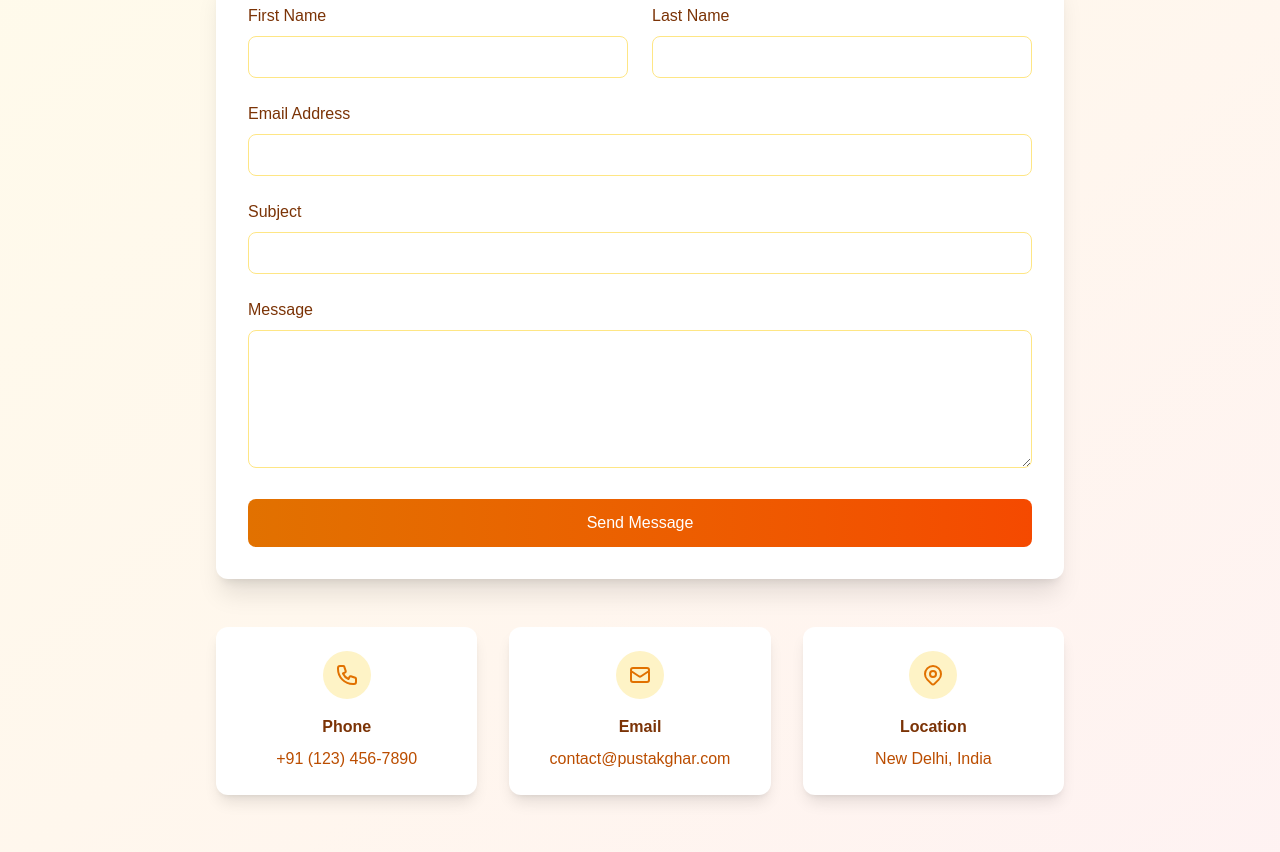
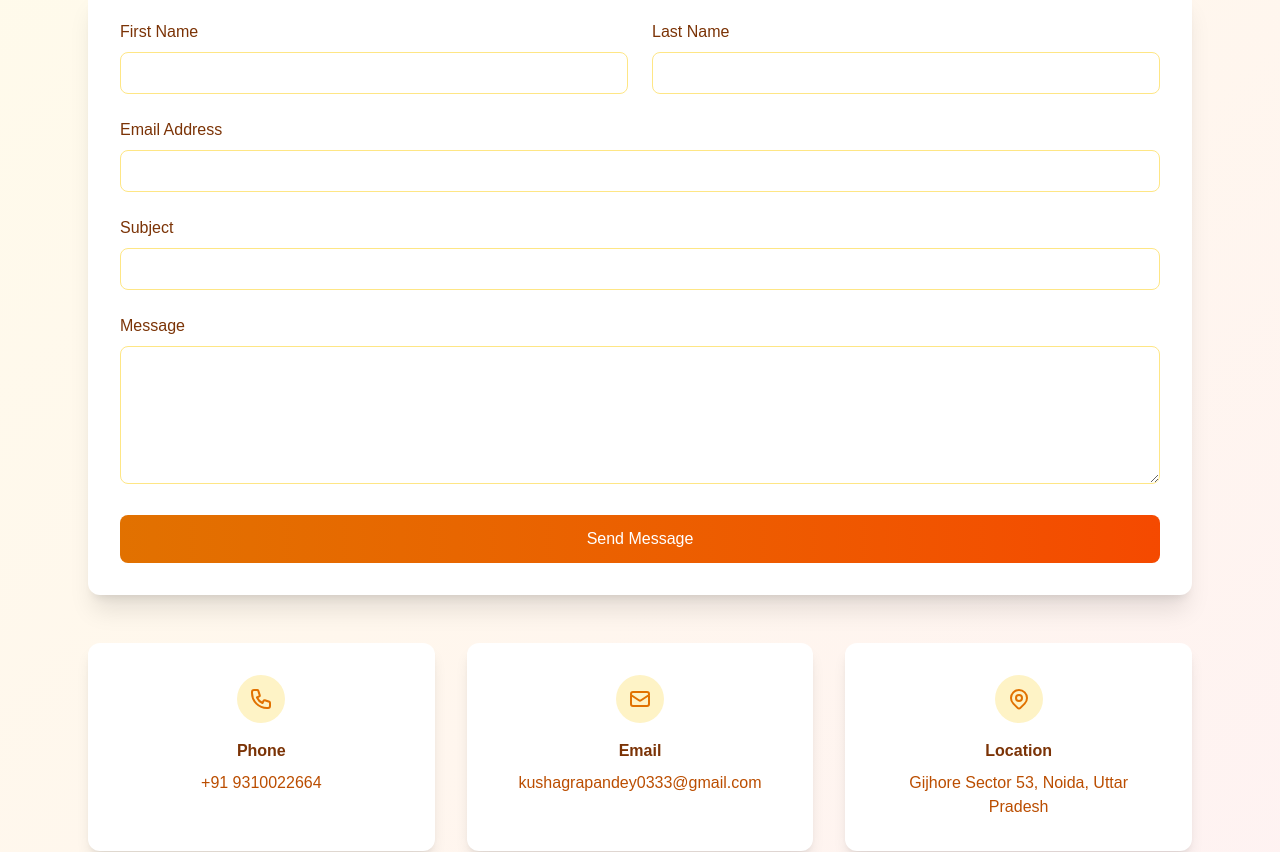
Before and after one commit to kushagra0333/pustak-ghar, a Next.js app: page /contact in a window 1280 px wide. Shown: the part 220-1072 px from the top of the page. Built offline with nearby package versions, Linux system fonts and the light colour scheme; no server answers.

Commit message:
all fixed

```diff
--- a/app/contact/page.js
+++ b/app/contact/page.js
@@ -1,30 +1,91 @@
 'use client'
-import React from 'react'
+import React, { useState, useEffect } from 'react'
+import emailjs from '@emailjs/browser'
 
 const ContactPage = () => {
-  const handleSubmit = (e) => {
+  useEffect(() => {
+    emailjs.init(process.env.NEXT_PUBLIC_EMAILJS_PUBLIC_KEY)
+  }, [])
+
+  const [formData, setFormData] = useState({
+    firstName: '',
+    lastName: '',
+    email: '',
+    subject: '',
+    message: ''
+  })
+  const [status, setStatus] = useState('')
+
+  const handleChange = (e) => {
+    setFormData({
+      ...formData,
+      [e.target.name]: e.target.value
+    })
+  }
+
+  // Update handleSubmit to use environment variables
+  const handleSubmit = async (e) => {
     e.preventDefault()
-    // Add form submission logic here
+    try {
+      const templateParams = {
+        from_name: `${formData.firstName} ${formData.lastName}`,
+        to_name: 'Pustak Ghar Team',
+        from_email: formData.email,
+        to_email: 'kushagrapandey0333@gmail.com',
+        subject: formData.subject,
+        message: formData.message,
+      }
+
+      await emailjs.send(
+        process.env.NEXT_PUBLIC_EMAILJS_SERVICE_ID,
+        process.env.NEXT_PUBLIC_EMAILJS_TEMPLATE_ID,
+        templateParams
+      )
+
+      setStatus('Message sent successfully!')
+      setFormData({
+        firstName: '',
+        lastName: '',
+        email: '',
+        subject: '',
+        message: ''
+      })
+      setTimeout(() => setStatus(''), 5000)
+    } catch (error) {
+      setStatus('Failed to send message. Please try again.')
+      console.error('EmailJS Error:', error.text || error.message)
+    }
   }
 
   return (
     <div className="min-h-screen bg-gradient-to-br from-amber-50 via-orange-50 to-red-50 py-16 animate-fade-in">
-      <div className="max-w-4xl mx-auto px-6">
+      <div className="max-w-6xl mx-auto px-6">
         <div className="text-center mb-12 animate-slide-up">
-          <h1 className="text-4xl font-bold text-amber-900 mb-4">Contact Us</h1>
+          <h1 className="pt-4 text-4xl font-bold text-amber-900 mb-4">Contact Us</h1>
           <p className="text-amber-800 italic">
             Have questions? We'd love to hear from you. Send us a message and we'll respond as soon as possible.
           </p>
         </div>
 
         <div className="bg-white rounded-xl shadow-xl p-8 animate-slide-up delay-100">
+          {status && (
+            <div className={`mb-6 p-4 rounded-lg text-center ${
+              status.includes('success') ? 'bg-green-100 text-green-700' : 'bg-red-100 text-red-700'
+            }`}>
+              {status}
+            </div>
+          )}
+
           <form onSubmit={handleSubmit} className="space-y-6">
             <div className="grid md:grid-cols-2 gap-6">
               <div>
                 <label className="block text-amber-900 font-medium mb-2">First Name</label>
                 <input
                   type="text"
-                  className="w-full px-4 py-2 border border-amber-200 rounded-lg focus:outline-none focus:ring-2 focus:ring-amber-500"
+                  name="firstName"
+                  value={formData.firstName}
+                  onChange={handleChange}
+                  className="text-black w-full px-4 py-2 border border-amber-200 rounded-lg focus:outline-none focus:ring-2 focus:ring-amber-500"
                   required
                 />
               </div>
@@ -32,7 +93,10 @@ const ContactPage = () => {
                 <label className="block text-amber-900 font-medium mb-2">Last Name</label>
                 <input
                   type="text"
-                  className="w-full px-4 py-2 border border-amber-200 rounded-lg focus:outline-none focus:ring-2 focus:ring-amber-500"
+                  name="lastName"
+                  value={formData.lastName}
+                  onChange={handleChange}
+                  className="text-black w-full px-4 py-2 border border-amber-200 rounded-lg focus:outline-none focus:ring-2 focus:ring-amber-500"
                   required
                 />
               </div>
@@ -42,7 +106,10 @@ const ContactPage = () => {
               <label className="block text-amber-900 font-medium mb-2">Email Address</label>
               <input
                 type="email"
-                className="w-full px-4 py-2 border border-amber-200 rounded-lg focus:outline-none focus:ring-2 focus:ring-amber-500"
+                name="email"
+                value={formData.email}
+                onChange={handleChange}
+                className="text-black w-full px-4 py-2 border border-amber-200 rounded-lg focus:outline-none focus:ring-2 focus:ring-amber-500"
                 required
               />
             </div>
@@ -51,7 +118,10 @@ const ContactPage = () => {
               <label className="block text-amber-900 font-medium mb-2">Subject</label>
               <input
                 type="text"
-                className="w-full px-4 py-2 border border-amber-200 rounded-lg focus:outline-none focus:ring-2 focus:ring-amber-500"
+                name="subject"
+                value={formData.subject}
+                onChange={handleChange}
+                className="text-black w-full px-4 py-2 border border-amber-200 rounded-lg focus:outline-none focus:ring-2 focus:ring-amber-500"
                 required
               />
             </div>
@@ -60,14 +130,17 @@ const ContactPage = () => {
               <label className="block text-amber-900 font-medium mb-2">Message</label>
               <textarea
                 rows="5"
-                className="w-full px-4 py-2 border border-amber-200 rounded-lg focus:outline-none focus:ring-2 focus:ring-amber-500"
+                name="message"
+                value={formData.message}
+                onChange={handleChange}
+                className="text-black w-full px-4 py-2 border border-amber-200 rounded-lg focus:outline-none focus:ring-2 focus:ring-amber-500"
                 required
               ></textarea>
             </div>
 
             <button
               type="submit"
-              className="w-full bg-gradient-to-r from-amber-600 to-orange-600 text-white py-3 px-6 rounded-lg font-medium hover:from-amber-700 hover:to-orange-700 transition-colors"
+              className="text-black w-full bg-gradient-to-r from-amber-600 to-orange-600 text-white py-3 px-6 rounded-lg font-medium hover:from-amber-700 hover:to-orange-700 transition-colors"
             >
               Send Message
             </button>
@@ -75,27 +148,27 @@ const ContactPage = () => {
         </div>
 
         <div className="mt-12 grid md:grid-cols-3 gap-8 animate-slide-up delay-200">
-          <div className="bg-white p-6 rounded-xl shadow-lg text-center">
+          <div className="bg-white p-8 rounded-xl shadow-lg text-center">
             <div className="w-12 h-12 bg-amber-100 rounded-full flex items-center justify-center mx-auto mb-4">
               <svg xmlns="http://www.w3.org/2000/svg" className="h-6 w-6 text-amber-600" fill="none" viewBox="0 0 24 24" stroke="currentColor">
                 <path strokeLinecap="round" strokeLinejoin="round" strokeWidth={2} d="M3 5a2 2 0 012-2h3.28a1 1 0 01.948.684l1.498 4.493a1 1 0 01-.502 1.21l-2.257 1.13a11.042 11.042 0 005.516 5.516l1.13-2.257a1 1 0 011.21-.502l4.493 1.498a1 1 0 01.684.949V19a2 2 0 01-2 2h-1C9.716 21 3 14.284 3 6V5z" />
               </svg>
             </div>
             <h3 className="text-amber-900 font-bold mb-2">Phone</h3>
-            <p className="text-amber-700">+91 (123) 456-7890</p>
+            <p className="text-amber-700">+91 9310022664</p>
           </div>
 
-          <div className="bg-white p-6 rounded-xl shadow-lg text-center">
+          <div className="bg-white p-8 rounded-xl shadow-lg text-center ">
             <div className="w-12 h-12 bg-amber-100 rounded-full flex items-center justify-center mx-auto mb-4">
               <svg xmlns="http://www.w3.org/2000/svg" className="h-6 w-6 text-amber-600" fill="none" viewBox="0 0 24 24" stroke="currentColor">
                 <path strokeLinecap="round" strokeLinejoin="round" strokeWidth={2} d="M3 8l7.89 5.26a2 2 0 002.22 0L21 8M5 19h14a2 2 0 002-2V7a2 2 0 00-2-2H5a2 2 0 00-2 2v10a2 2 0 002 2z" />
               </svg>
             </div>
-            <h3 className="text-amber-900 font-bold mb-2">Email</h3>
-            <p className="text-amber-700">contact@pustakghar.com</p>
+            <h3 className="text-amber-900 font-bold mb-2 ">Email</h3>
+            <p className="text-amber-700">kushagrapandey0333@gmail.com</p>
           </div>
 
-          <div className="bg-white p-6 rounded-xl shadow-lg text-center">
+          <div className="bg-white p-8 rounded-xl shadow-lg text-center">
             <div className="w-12 h-12 bg-amber-100 rounded-full flex items-center justify-center mx-auto mb-4">
               <svg xmlns="http://www.w3.org/2000/svg" className="h-6 w-6 text-amber-600" fill="none" viewBox="0 0 24 24" stroke="currentColor">
                 <path strokeLinecap="round" strokeLinejoin="round" strokeWidth={2} d="M17.657 16.657L13.414 20.9a1.998 1.998 0 01-2.827 0l-4.244-4.243a8 8 0 1111.314 0z" />
@@ -103,7 +176,7 @@ const ContactPage = () => {
               </svg>
             </div>
             <h3 className="text-amber-900 font-bold mb-2">Location</h3>
-            <p className="text-amber-700">New Delhi, India</p>
+            <p className="text-amber-700">Gijhore Sector 53, Noida, Uttar Pradesh</p>
           </div>
         </div>
       </div>
```
Also changed, not shown: package.json (+8 -7 lines), 1 other file (tests, documents, lock files or other folders).
